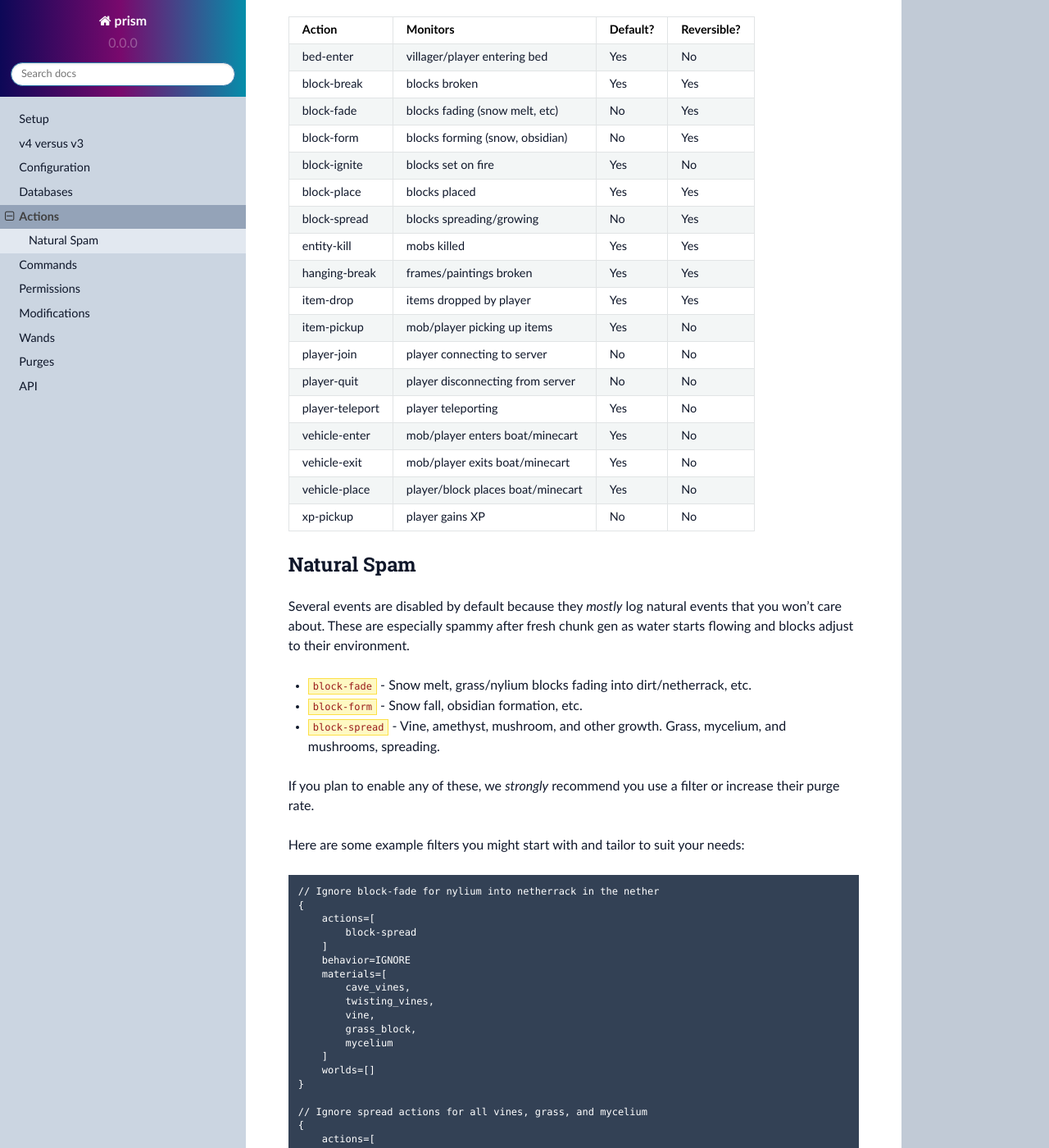
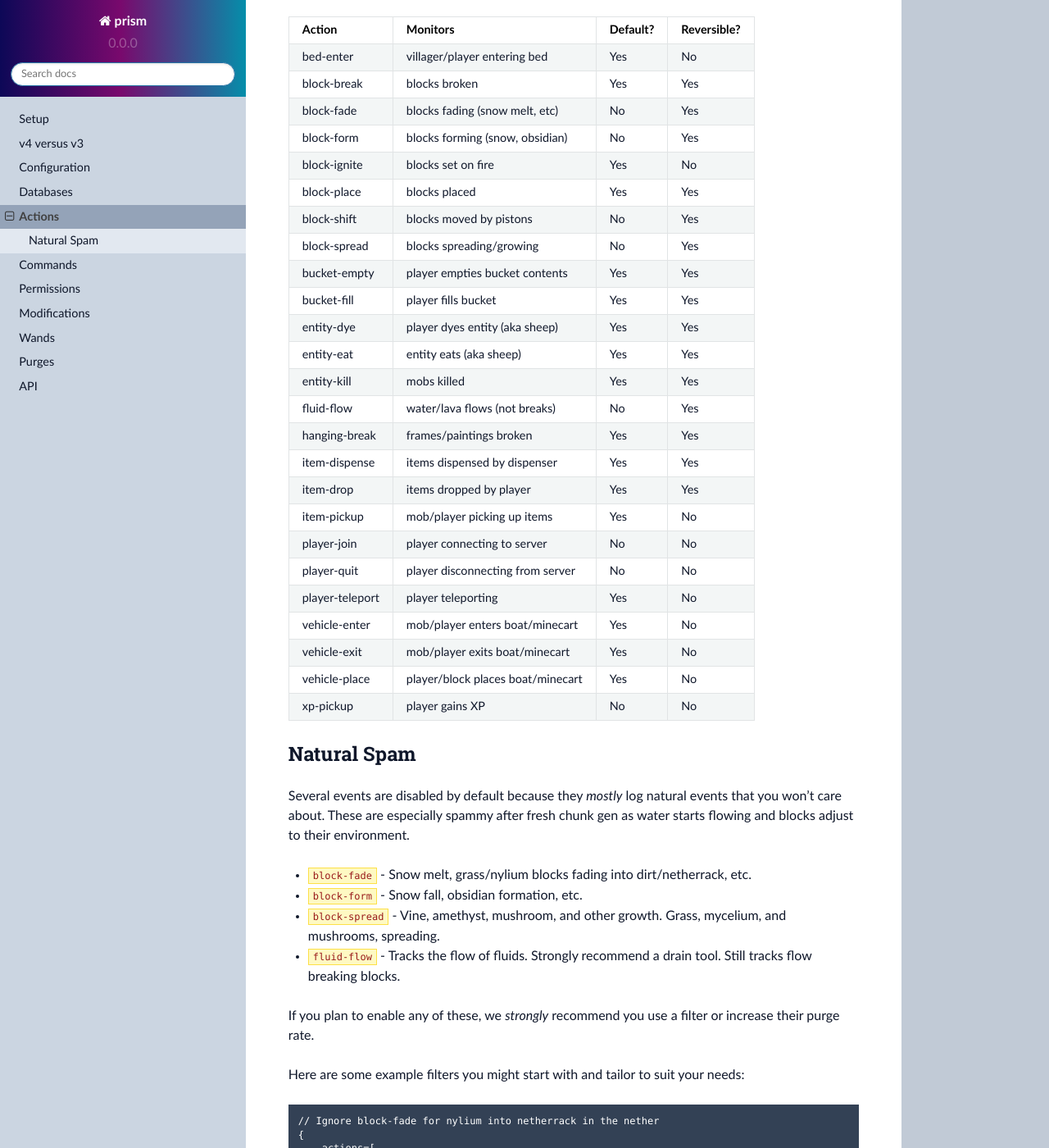
Before and after one commit to prism/prism-docs, a Sphinx documentation site: the page built from docs/source/actions.rst, in a window 1280 px wide and 1400 px high, scrolled down 478 px. Shown: the whole window at 82% size. Built offline with Sphinx 7.4.7 and the Read the Docs theme 2.0.0, drawn with Linux system fonts in a browser that asks for light colours.

Commit message:
Updates actions

```diff
--- a/docs/source/actions.rst
+++ b/docs/source/actions.rst
@@ -27,11 +27,25 @@ The following is a list of all actions Prism v4 can monitor.
 +-----------------+----------------------------------+----------+-------------+
 | block-place     | blocks placed                    | Yes      | Yes         |
 +-----------------+----------------------------------+----------+-------------+
+| block-shift     | blocks moved by pistons          | No       | Yes         |
++-----------------+----------------------------------+----------+-------------+
 | block-spread    | blocks spreading/growing         | No       | Yes         |
++-----------------+----------------------------------+----------+-------------+
+| bucket-empty    | player empties bucket contents   | Yes      | Yes         |
++-----------------+----------------------------------+----------+-------------+
+| bucket-fill     | player fills bucket              | Yes      | Yes         |
++-----------------+----------------------------------+----------+-------------+
+| entity-dye      | player dyes entity (aka sheep)   | Yes      | Yes         |
++-----------------+----------------------------------+----------+-------------+
+| entity-eat      | entity eats (aka sheep)          | Yes      | Yes         |
 +-----------------+----------------------------------+----------+-------------+
 | entity-kill     | mobs killed                      | Yes      | Yes         |
 +-----------------+----------------------------------+----------+-------------+
+| fluid-flow      | water/lava flows (not breaks)    | No       | Yes         |
++-----------------+----------------------------------+----------+-------------+
 | hanging-break   | frames/paintings broken          | Yes      | Yes         |
++-----------------+----------------------------------+----------+-------------+
+| item-dispense   | items dispensed by dispenser     | Yes      | Yes         |
 +-----------------+----------------------------------+----------+-------------+
 | item-drop       | items dropped by player          | Yes      | Yes         |
 +-----------------+----------------------------------+----------+-------------+
@@ -60,6 +74,7 @@ Several events are disabled by default because they `mostly` log natural events
 - ``block-fade`` - Snow melt, grass/nylium blocks fading into dirt/netherrack, etc.
 - ``block-form`` - Snow fall, obsidian formation, etc.
 - ``block-spread`` - Vine, amethyst, mushroom, and other growth. Grass, mycelium, and mushrooms, spreading.
+- ``fluid-flow`` - Tracks the flow of fluids. Strongly recommend a drain tool. Still tracks flow breaking blocks.
 
 If you plan to enable any of these, we *strongly* recommend you use a filter or increase their purge rate.
 
```
